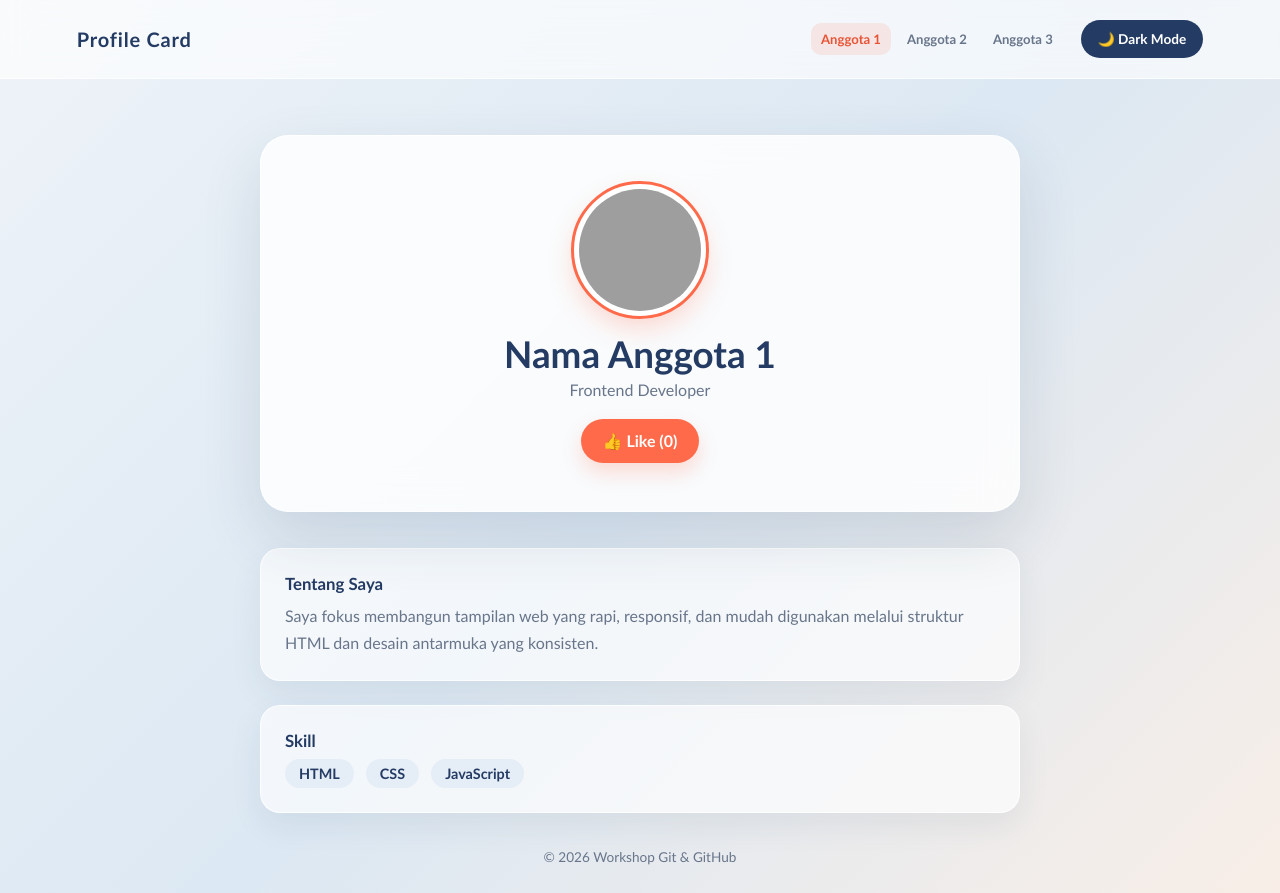
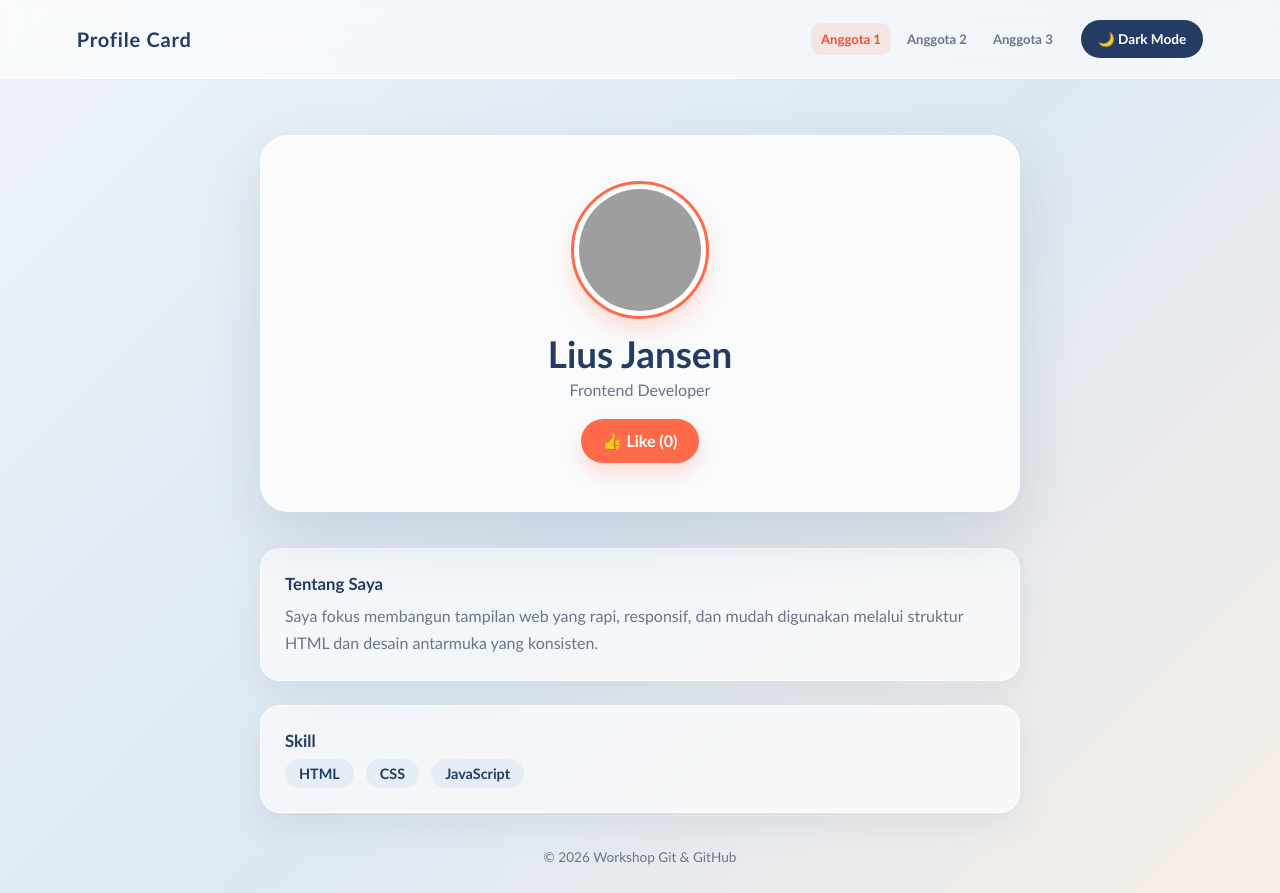
Before and after one commit to Hendri087/proyek-git-2.0, a plain HTML site: page index.html in a window 1280 px wide. Drawn offline with Linux system fonts and the light colour scheme; grey boxes are pictures that could not be loaded.

```diff
--- a/index.html
+++ b/index.html
@@ -35,7 +35,7 @@
         alt="Foto profil Anggota 1"
         class="avatar"
       />
-      <h2 id="user-name">Nama Anggota 1</h2>
+      <h2 id="user-name">Lius Jansen</h2>
       <p id="user-role">Frontend Developer</p>
       <button id="counter-btn" class="btn-primary">
         👍 Like (<span id="counter">0</span>)
```
Also changed, not shown: preview.png (added), 1 other file.
